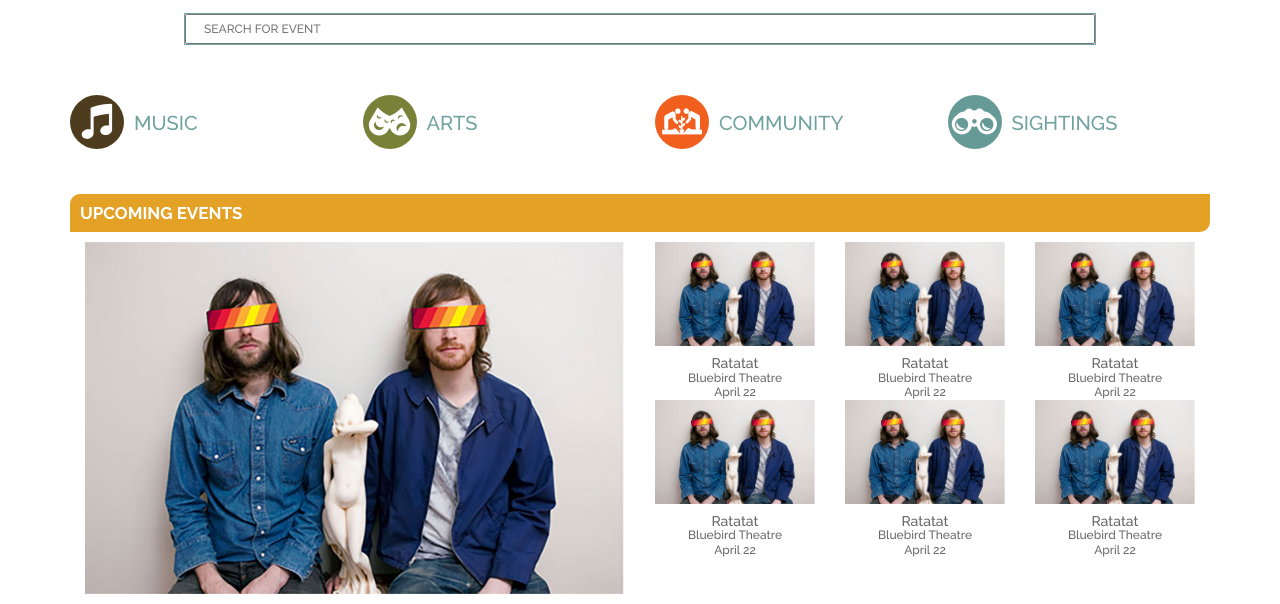
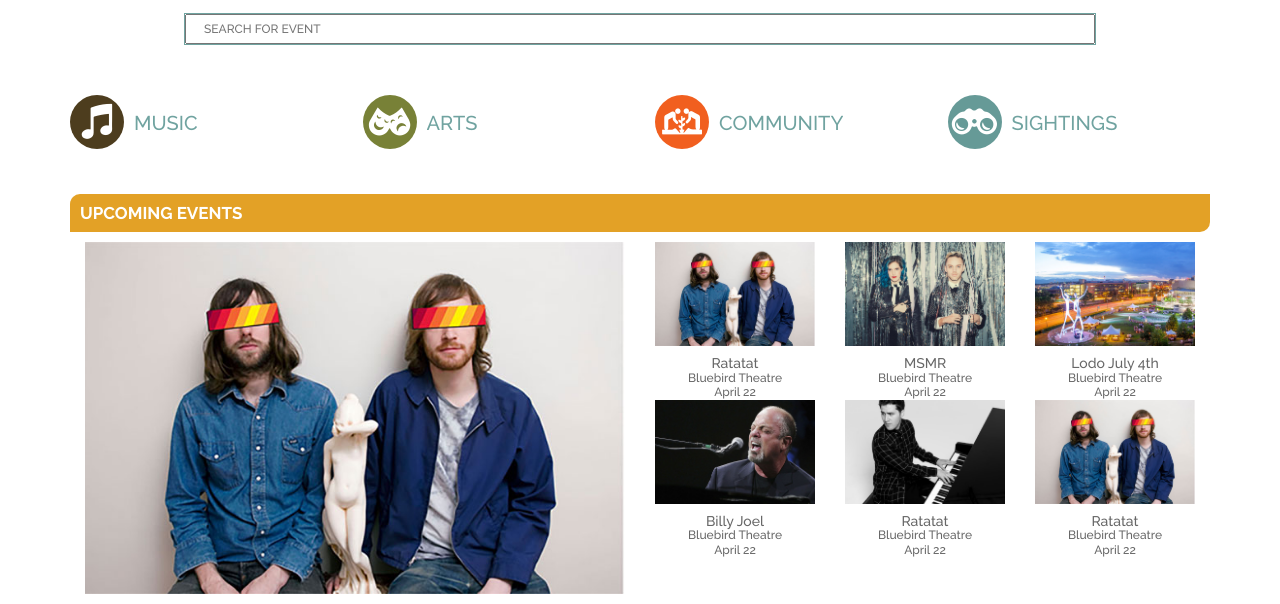
Before and after one commit to seansean11/culture-vulture, a website: page app/index.html in a window 1280 px wide. Shown: the part 308-912 px from the top of the page. Drawn offline with nearby package versions, Linux system fonts and the light colour scheme; files that its build step writes are made by us from their sources; files whose address does not match are found by name.

Commit message:
search page updates

```diff
--- a/app/views/main.html
+++ b/app/views/main.html
@@ -39,9 +39,9 @@
 			</div>
 		</div>
 		<div class="col-md-2 col-sm-3 event-item">
-			<img src="/images/upcoming-event-placeholder-1.jpg" alt="">
+			<img src="/images/upcoming-event-placeholder-2.jpg" alt="">
 			<div class="event-title">
-				Ratatat
+				MSMR
 			</div>
 			<div class="event-location">
 				 Bluebird Theatre
@@ -51,9 +51,9 @@
 			</div>
 		</div>
 		<div class="col-md-2 col-sm-3 event-item">
-			<img src="/images/upcoming-event-placeholder-1.jpg" alt="">
+			<img src="/images/upcoming-event-placeholder-3.jpg" alt="">
 			<div class="event-title">
-				Ratatat
+				 Lodo July 4th
 			</div>
 			<div class="event-location">
 				 Bluebird Theatre
@@ -63,9 +63,9 @@
 			</div>
 		</div>
 		<div class="col-md-2 col-sm-3 event-item">
-			<img src="/images/upcoming-event-placeholder-1.jpg" alt="">
+			<img src="/images/upcoming-event-placeholder-4.jpg" alt="">
 			<div class="event-title">
-				Ratatat
+				Billy Joel
 			</div>
 			<div class="event-location">
 				 Bluebird Theatre
@@ -75,7 +75,7 @@
 			</div>
 		</div>
 		<div class="col-md-2 col-sm-3 event-item">
-			<img src="/images/upcoming-event-placeholder-1.jpg" alt="">
+			<img src="/images/upcoming-event-placeholder-5.jpg" alt="">
 			<div class="event-title">
 				Ratatat
 			</div>
```
Also changed, not shown: app/views/search.html (+11 -3 lines), app/images/upcoming-event-placeholder-2.jpg (added), app/images/upcoming-event-placeholder-3.jpg (added), app/images/upcoming-event-placeholder-4.jpg (added), app/images/upcoming-event-placeholder-5.jpg (added).
